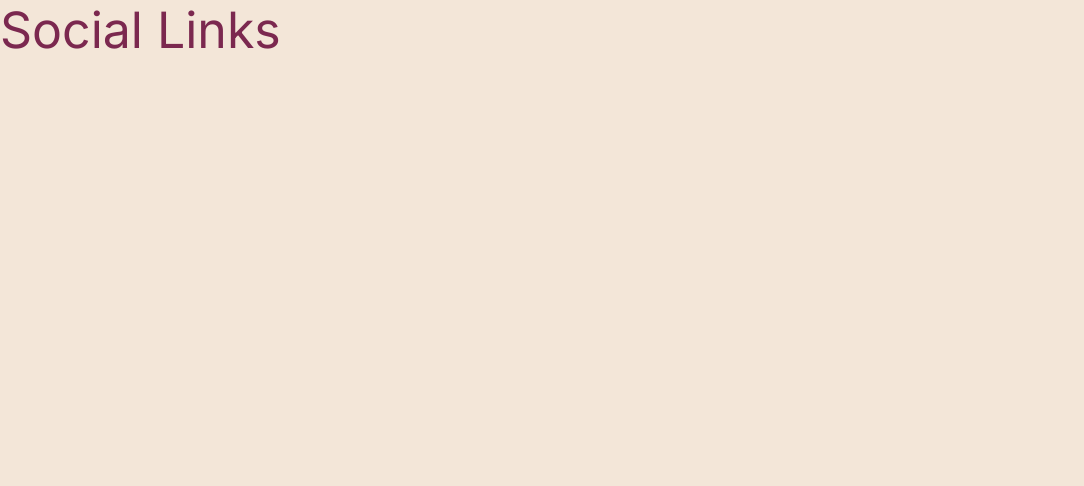
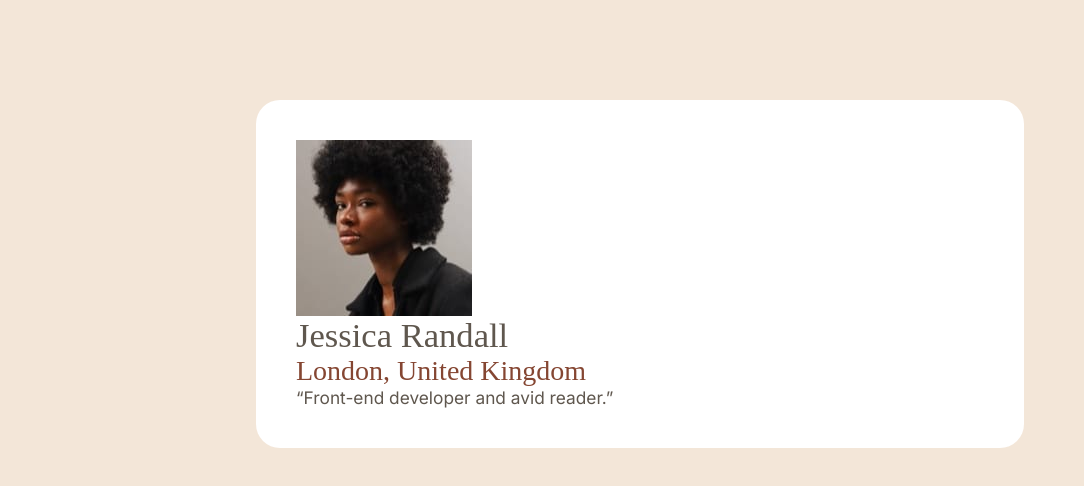
Before and after one commit to pkthunder87/social-links, a React (Vite) app: page / in a window 1280 px wide. Shown: the top 486 px of the page, without its empty margins (0-1084 px from the left). Built offline with nearby package versions, Linux system fonts and the light colour scheme.

Commit message:
Feat: Add AppLayout and Header

```diff
--- a/src/App.jsx
+++ b/src/App.jsx
@@ -1,7 +1,13 @@
+import AppLayout from "./components/AppLayout";
+import Header from "./components/Header";
 import "./sass/main.scss";
 
 function App() {
-  return <div className="main-title">Social Links</div>;
+  return (
+    <AppLayout>
+      <Header />
+    </AppLayout>
+  );
 }
 
 export default App;
--- /dev/null
+++ b/src/components/AppLayout.jsx
@@ -0,0 +1,5 @@
+function AppLayout({ children }) {
+  return <main className="app-layout">{children}</main>;
+}
+
+export default AppLayout;
--- /dev/null
+++ b/src/components/Header.jsx
@@ -0,0 +1,18 @@
+function Header() {
+  return (
+    <div className="header">
+      <img
+        className="header__img"
+        src="./assets/images/avatar-jessica.jpeg"
+        alt="user headshot"
+      />
+      <h1 className="header__name">Jessica Randall</h1>
+      <h2 className="header__location">London, United Kingdom</h2>
+      <p className="header__text">
+        &ldquo;Front-end developer and avid reader.&rdquo;
+      </p>
+    </div>
+  );
+}
+
+export default Header;
```
